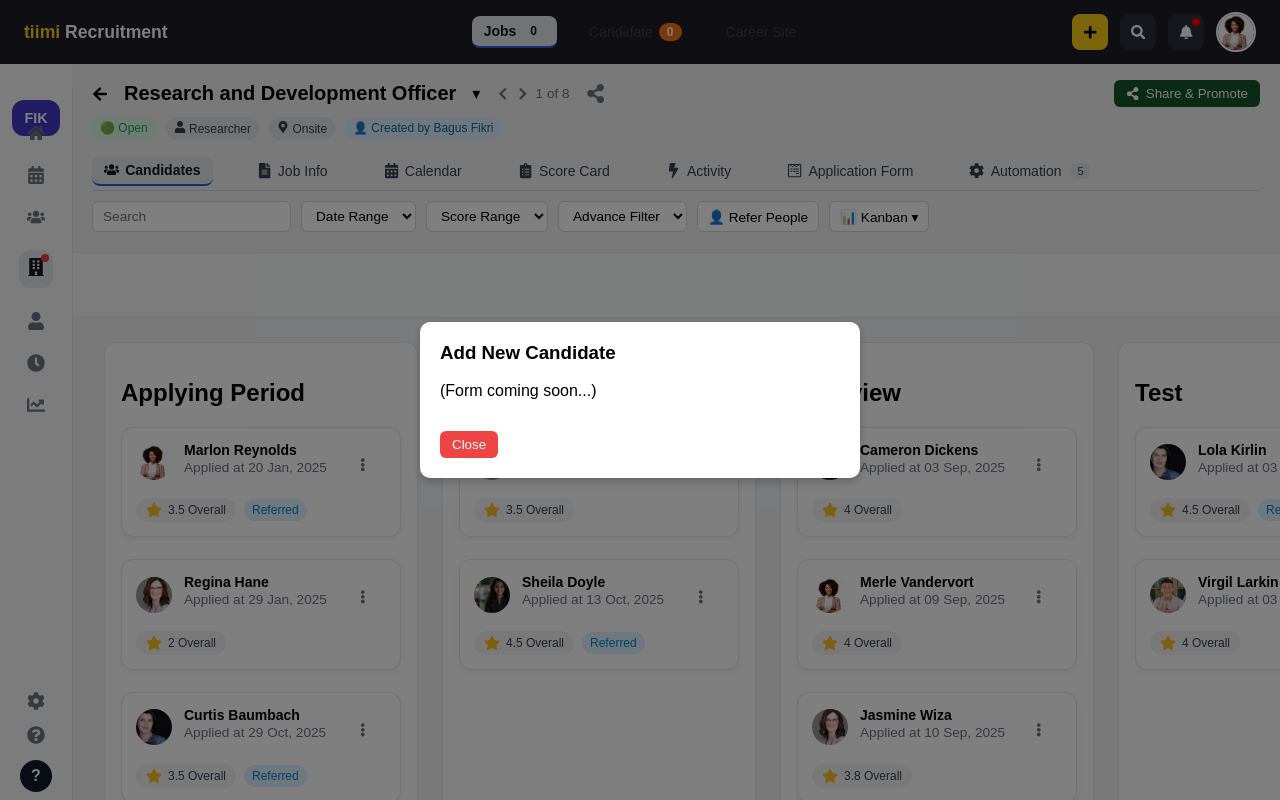
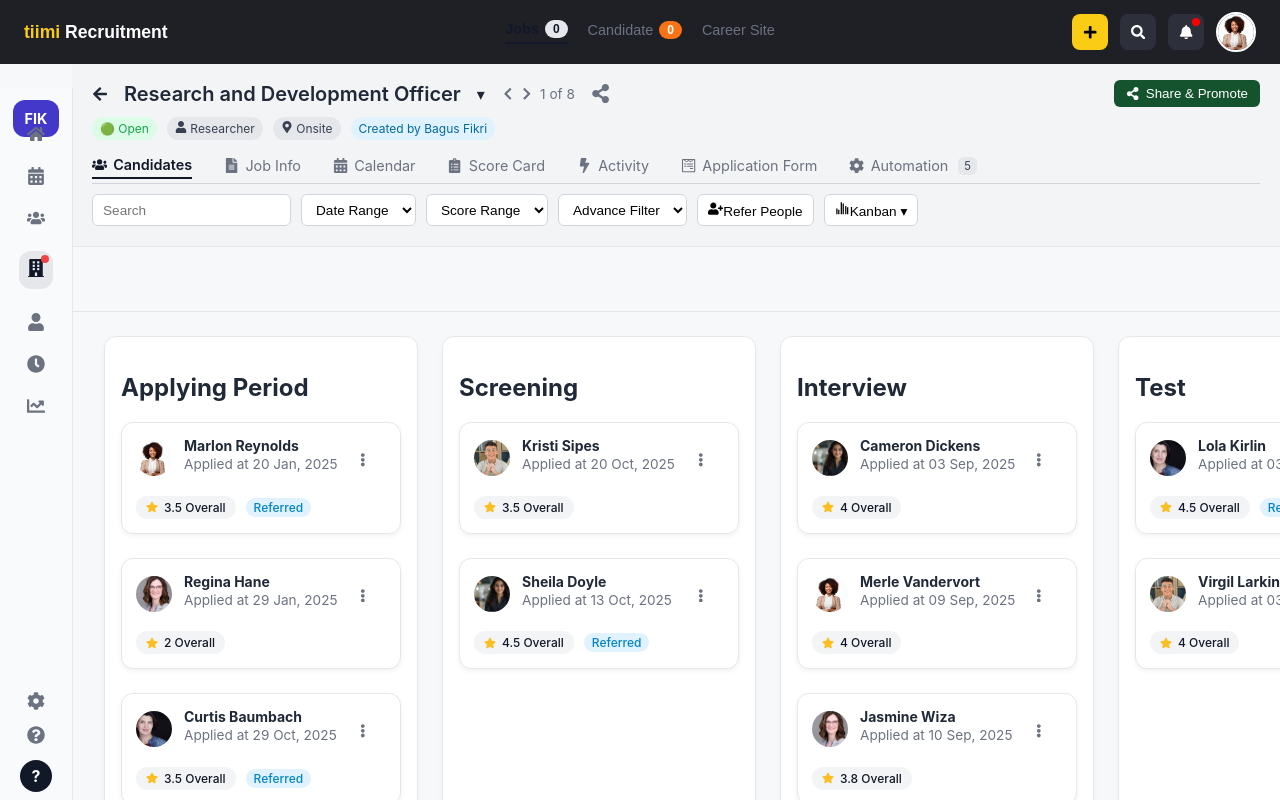
Before and after one commit to DewendraDinuri/recruitment-pipeline-board, a React (Create React App) app in the folder client/: page / in a window 1280 px wide. Both pictures are taken after a click on the button 1090 px from the left and 32 px from the top of the page. Shown: the top 800 px of the page. Built offline with nearby package versions, Linux system fonts and the light colour scheme; no server answers.

Commit message:
finalized  the project

```diff
--- a/client/src/app.css
+++ b/client/src/app.css
@@ -1,26 +1,10 @@
 /* Global Reset */
 body {
-  font-family: sans-serif;
+  font-family: 'Inter', sans-serif;
   margin: 0;
   padding: 0;
-  background-color: #f9fafb;
-}
-
-/* Tabs */
-.tab {
-  padding: 6px 12px;
-  border-radius: 8px;
-  color: #374151;
-  font-size: 0.875rem;
-  cursor: pointer;
-  background-color: transparent;
-}
-
-.tab.active {
-  background-color: #e5e7eb;
-  color: #111827;
-  border-bottom: 2px solid #2563eb;
-  font-weight: bold;
+  background-color: #f7f8fa;
+  color: #1f2937;
 }
 
 /* Board Layout */
@@ -31,7 +15,7 @@ body {
   display: flex;
   gap: 24px;
   overflow-x: auto;
-  background-color: #f3f4f6;
+  background-color: #f7f8fa;
   border-top: 1px solid #e5e7eb;
 }
 
@@ -40,7 +24,7 @@ body {
   background-color: #ffffff;
   padding: 16px;
   border-radius: 12px;
-  box-shadow: 0 1px 2px rgba(0, 0, 0, 0.04);
+  box-shadow: 0 2px 6px rgba(0, 0, 0, 0.03);
   border: 1px solid #e5e7eb;
   width: 280px;
   min-width: 280px;
@@ -48,6 +32,7 @@ body {
   flex-direction: column;
 }
 
+/* Column Header */
 .column-header {
   display: flex;
   justify-content: space-between;
@@ -68,9 +53,7 @@ body {
   font-weight: 600;
   color: white;
   line-height: 1.4;
-  display: inline-block;
 }
-
 
 .column-title.applying {
   background-color: #f97316;
@@ -92,7 +75,6 @@ body {
   font-size: 0.875rem;
   font-weight: 500;
   color: #6b7280;
-  margin-left: 2px;
 }
 
 .column-detail {
@@ -105,7 +87,7 @@ body {
 .candidate-list {
   display: flex;
   flex-direction: column;
-  gap: 10px;
+  gap: 12px;
   padding-bottom: 10px;
 }
 
@@ -113,21 +95,20 @@ body {
   background: white;
   border-radius: 12px;
   padding: 14px;
-  margin-bottom: 12px;
   border: 1px solid #e5e7eb;
-  box-shadow: 0 2px 6px rgba(0, 0, 0, 0.06);
-  transition: all 0.2s ease;
+  box-shadow: 0 2px 5px rgba(0,0,0,0.06);
   font-size: 0.875rem;
   display: flex;
   flex-direction: column;
+  position: relative;
   gap: 6px;
-  position: relative;
 }
 
 .candidate-card:hover {
-  box-shadow: 0 4px 10px rgba(0, 0, 0, 0.12);
+  box-shadow: 0 6px 10px rgba(0,0,0,0.08);
 }
 
+/* Candidate Avatar */
 .avatar {
   width: 36px;
   height: 36px;
@@ -146,46 +127,44 @@ body {
   font-size: 0.9rem;
 }
 
-.referred {
-  background: #dcfce7;
-  color: #16a34a;
-  padding: 2px 6px;
-  border-radius: 6px;
-  font-size: 0.75rem;
-  margin-top: 4px;
-  display: inline-block;
-}
-
+/* Status, Rating, Tags */
 .application-date {
   color: #6b7280;
   font-size: 0.85rem;
 }
 
-.rating {
-  margin-top: 4px;
-  display: flex;
-  align-items: center;
-  gap: 4px;
-  font-size: 0.85rem;
-  color: #374151;
+.referred-pill {
+  background: #e0f2fe;
+  color: #0284c7;
+  font-size: 0.75rem;
+  padding: 2px 8px;
+  border-radius: 10px;
+  font-weight: 500;
 }
 
-.star {
-  color: #d1d5db;
-  font-size: 1rem;
+.score-pill {
+  display: inline-flex;
+  align-items: center;
+  background: #f3f4f6;
+  color: #111827;
+  font-size: 0.75rem;
+  padding: 4px 10px;
+  border-radius: 999px;
+  font-weight: 500;
+  gap: 6px;
 }
 
 .star.filled {
   color: #fbbf24;
 }
 
-.score-label {
-  background: #f3f4f6;
-  border-radius: 8px;
-  padding: 2px 6px;
-  font-size: 0.75rem;
-  color: #374151;
-  font-weight: 500;
+/* Card Footer */
+.candidate-footer {
+  display: flex;
+  align-items: center;
+  gap: 10px;
+  flex-wrap: wrap;
+  margin-top: 4px;
 }
 
 .assessment-btn {
@@ -193,13 +172,11 @@ body {
   border: none;
   color: #2563eb;
   font-size: 0.8rem;
+  cursor: pointer;
   padding: 0;
-  cursor: pointer;
-  text-align: left;
-  margin-top: 6px;
 }
 
-/* Card Dropdown Menu */
+/* Card Menu */
 .card-menu {
   position: absolute;
   top: 10px;
@@ -220,7 +197,7 @@ body {
   right: 10px;
   background: white;
   border: 1px solid #e5e7eb;
-  box-shadow: 0 2px 6px rgba(0, 0, 0, 0.1);
+  box-shadow: 0 2px 6px rgba(0,0,0,0.1);
   border-radius: 6px;
   font-size: 0.85rem;
   z-index: 10;
@@ -236,17 +213,11 @@ body {
   background-color: #f3f4f6;
 }
 
-/* Responsive Layout */
+/* Responsive */
 @media screen and (max-width: 768px) {
-  .board,
-  .page-header {
-    margin-left: 0 !important;
-  }
-
-  .tabs,
-  .filters {
+  .board {
+    margin-left: 0;
     flex-wrap: wrap;
-    justify-content: flex-start;
   }
 
   .column {
@@ -257,37 +228,3 @@ body {
     font-size: 0.85rem;
   }
 }
-.modal-overlay {
-  position: fixed;
-  top: 0; left: 0;
-  width: 100%;
-  height: 100%;
-  background-color: rgba(0, 0, 0, 0.5);
-  display: flex;
-  align-items: center;
-  justify-content: center;
-  z-index: 1000;
-}
-
-.modal-content {
-  background: white;
-  padding: 20px;
-  border-radius: 10px;
-  width: 400px;
-  max-width: 90%;
-  box-shadow: 0 4px 10px rgba(0, 0, 0, 0.2);
-}
-
-.modal-content h3 {
-  margin-top: 0;
-}
-
-.modal-close-btn {
-  margin-top: 15px;
-  background: #ef4444;
-  color: white;
-  padding: 6px 12px;
-  border-radius: 6px;
-  border: none;
-  cursor: pointer;
-}
--- a/client/src/components/Header.jsx
+++ b/client/src/components/Header.jsx
@@ -12,8 +12,10 @@ import {
   FaWpforms,
   FaCog,
   FaUser,
-  FaMapMarkerAlt
+  FaMapMarkerAlt,
+  FaUserPlus
 } from 'react-icons/fa';
+import { RiBarChartGroupedLine } from 'react-icons/ri'; // Kanban-style icon
 import '../styles/Header.css';
 
 const Header = () => {
@@ -37,7 +39,7 @@ const Header = () => {
           <span className="badge green">🟢 Open</span>
           <span className="badge gray"><FaUser /> Researcher</span>
           <span className="badge gray"><FaMapMarkerAlt /> Onsite</span>
-          <span className="badge creator">👤 Created by Bagus Fikri</span>
+          <span className="badge creator">Created by Bagus Fikri</span>
         </div>
       </div>
 
@@ -52,13 +54,23 @@ const Header = () => {
           <span className="tab"><FaWpforms className="tab-icon" /> Application Form</span>
           <span className="tab"><FaCog className="tab-icon" /> Automation <span className="automation-badge">5</span></span>
         </div>
+
+        {/* Filters Row */}
         <div className="filters">
           <input type="text" placeholder="Search" className="search" />
           <select className="filter"><option>Date Range</option></select>
           <select className="filter"><option>Score Range</option></select>
           <select className="filter"><option>Advance Filter</option></select>
-          <button className="filter">👤 Refer People</button>
-          <button className="filter">📊 Kanban ▾</button>
+
+          {/* Updated with Icons */}
+          <button className="filter">
+            <FaUserPlus className="tab-icon" />
+            Refer People
+          </button>
+          <button className="filter">
+            <RiBarChartGroupedLine className="tab-icon" />
+            Kanban ▾
+          </button>
         </div>
       </div>
     </div>
```
